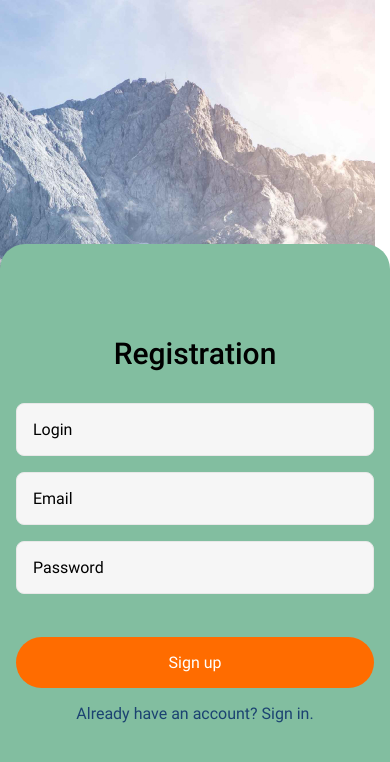
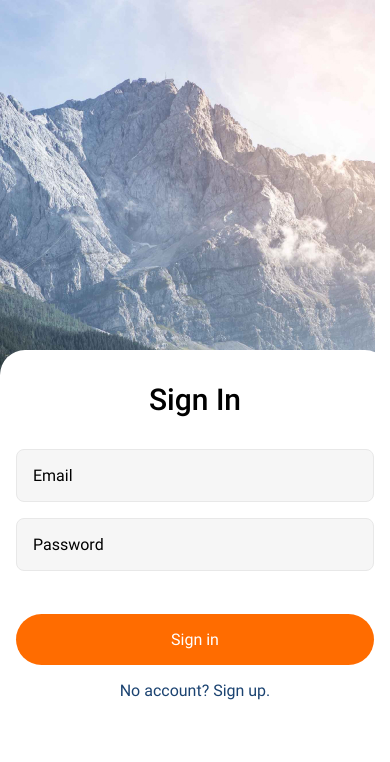
Before and after one commit to GoDmitrAn/goit-reactnative-hw2, a React Native app: screen / in a window 390 px wide. Shown: the top 762 px of the page. Built offline with nearby package versions, Linux system fonts and the light colour scheme.

Commit message:
regScreen and logScreen

```diff
--- a/App.js
+++ b/App.js
@@ -2,11 +2,8 @@ import { StatusBar } from "expo-status-bar";
 import React, { useEffect, useState, useCallback } from "react";
 import {
   StyleSheet,
-  Text,
   View,
   ImageBackground,
-  TextInput,
-  TouchableOpacity,
   Platform,
   KeyboardAvoidingView,
   Keyboard,
@@ -15,20 +12,15 @@ import {
 } from "react-native";
 import * as Font from "expo-font";
 import * as SplashScreen from "expo-splash-screen";
-import { RegistrationScreen } from "./Screens/RegistrationScreen";
-
-const initialState = {
-  email: "",
-  password: "",
-};
+// import { RegistrationScreen } from "./Screens/RegistrationScreen";
+import { LoginScreen } from "./Screens/LoginScreen";
 
 // Keep the splash screen visible while we fetch resources
 SplashScreen.preventAutoHideAsync();
 
 export default function App() {
-  // console.log(Platform.OS);
   const [isShowKeyboard, setIsShowKeyboard] = useState(false);
-  const [state, setState] = useState(initialState);
+
   const [isReady, setIsReady] = useState(false);
   const [dimensions, setDimensions] = useState(
     Dimensions.get("window").width - 40 * 2
@@ -51,14 +43,14 @@ export default function App() {
       }
     }
     const onChange = () => {
-      const width = Dimensions.get("window").width - 40 * 2;
+      const width = Dimensions.get("window").width;
       console.log("width", width);
       setDimensions(width);
     };
     Dimensions.addEventListener("change", onChange);
     prepare();
     return () => {
-      // Dimensions.removeEventListener("change", onChange);
+      Dimensions.removeEventListener("change", onChange);
     };
   }, []);
 
@@ -73,12 +65,6 @@ export default function App() {
     }
   }, [isReady]);
 
-  const keyboardHide = () => {
-    setIsShowKeyboard(false);
-    Keyboard.dismiss();
-    console.log(state);
-    setState(initialState);
-  };
   const keyboardHideAnyTouch = () => {
     setIsShowKeyboard(false);
     Keyboard.dismiss();
@@ -99,56 +85,16 @@ export default function App() {
             style={{ flex: 1 }}
           >
             <View style={styles.section}>
-              <RegistrationScreen />
-
-              {/* <View style={styles.header}>
-                <Text style={styles.headerTitle} textAlign={"center"}>
-                  My first app!
-                </Text>
-              </View>
-              <View
-                style={{
-                  ...styles.form,
-                  marginBottom: isShowKeyboard ? 10 : 50,
-                  width: dimensions,
-                }}
-              >
-                <View style={{ marginTop: 30 }}>
-                  <Text style={styles.inputTitle}>EMAIL ADDRES</Text>
-                  <TextInput
-                    style={styles.input}
-                    textAlign={"center"}
-                    onFocus={() => setIsShowKeyboard(true)}
-                    value={state.email}
-                    onChangeText={(value) =>
-                      setState((prevState) => ({ ...prevState, email: value }))
-                    }
-                  />
-                </View>
-                <View style={{ marginTop: 20 }}>
-                  <Text style={styles.inputTitle}>PASSWORD</Text>
-                  <TextInput
-                    style={styles.input}
-                    textAlign={"center"}
-                    secureTextEntry={true}
-                    onFocus={() => setIsShowKeyboard(true)}
-                    value={state.password}
-                    onChangeText={(value) =>
-                      setState((prevState) => ({
-                        ...prevState,
-                        password: value,
-                      }))
-                    }
-                  />
-                </View>
-                <TouchableOpacity
-                  activeOpacity={0.8}
-                  style={styles.btn}
-                  onPress={keyboardHide}
-                >
-                  <Text style={styles.btnTitle}>SIGN IN</Text>
-                </TouchableOpacity>
-              </View> */}
+              {/* <RegistrationScreen
+                isShowKeyboard={isShowKeyboard}
+                setIsShowKeyboard={setIsShowKeyboard}
+                dimensions={dimensions}
+              /> */}
+              <LoginScreen
+                isShowKeyboard={isShowKeyboard}
+                setIsShowKeyboard={setIsShowKeyboard}
+                dimensions={dimensions}
+              />
             </View>
           </KeyboardAvoidingView>
         </ImageBackground>
@@ -180,47 +126,47 @@ const styles = StyleSheet.create({
     flex: 1,
     resizeMode: "cover",
   },
-  input: {
-    height: 50,
+  // input: {
+  //   height: 50,
 
-    borderWidth: 2,
-    borderRadius: 10,
-    borderColor: "#d0b887",
-    color: "#fff",
-    fontSize: 26,
-  },
-  form: {
-    // marginHorizontal: 30
-  },
-  inputTitle: {
-    marginBottom: 10,
-    fontSize: 18,
+  //   borderWidth: 2,
+  //   borderRadius: 10,
+  //   borderColor: "#d0b887",
+  //   color: "#fff",
+  //   fontSize: 26,
+  // },
+  // form: {
+  //   // marginHorizontal: 30
+  // },
+  // inputTitle: {
+  //   marginBottom: 10,
+  //   fontSize: 18,
 
-    color: "#fff5ee",
-    fontFamily: "Roboto-Reg",
-  },
-  btn: {
-    marginTop: 30,
-    height: 40,
-    borderRadius: 10,
-    justifyContent: "center",
-    alignItems: "center",
-    fontSize: 18,
-    marginHorizontal: 20,
-    ...Platform.select({
-      ios: {
-        backgroundColor: "transparent",
-        borderColor: "#00bfff",
-        borderWidth: 2,
-      },
-      android: {
-        backgroundColor: "#ff7f50",
-        borderColor: "transparent",
-      },
-    }),
-  },
-  btnTitle: {
-    fontSize: 18,
-    color: Platform.OS === "ios" ? "#00bfff" : "#fff8dc",
-  },
+  //   color: "#fff5ee",
+  //   fontFamily: "Roboto-Reg",
+  // },
+  // btn: {
+  //   marginTop: 30,
+  //   height: 40,
+  //   borderRadius: 10,
+  //   justifyContent: "center",
+  //   alignItems: "center",
+  //   fontSize: 18,
+  //   marginHorizontal: 20,
+  //   ...Platform.select({
+  //     ios: {
+  //       backgroundColor: "transparent",
+  //       borderColor: "#00bfff",
+  //       borderWidth: 2,
+  //     },
+  //     android: {
+  //       backgroundColor: "#ff7f50",
+  //       borderColor: "transparent",
+  //     },
+  //   }),
+  // },
+  // btnTitle: {
+  //   fontSize: 18,
+  //   color: Platform.OS === "ios" ? "#00bfff" : "#fff8dc",
+  // },
 });
--- a/Screens/LoginScreen.jsx
+++ b/Screens/LoginScreen.jsx
@@ -0,0 +1,131 @@
+import { useState } from "react";
+
+import {
+  StyleSheet,
+  Text,
+  TextInput,
+  TouchableOpacity,
+  View,
+  Keyboard,
+} from "react-native";
+
+const initialState = {
+  email: "",
+  password: "",
+};
+export const LoginScreen = ({
+  isShowKeyboard,
+  setIsShowKeyboard,
+  dimensions,
+}) => {
+  const [state, setState] = useState(initialState);
+
+  const keyboardHide = () => {
+    setIsShowKeyboard(false);
+    Keyboard.dismiss();
+    console.log(state);
+    setState(initialState);
+  };
+
+  return (
+    <View style={styles.formBox}>
+      <Text style={styles.titleForm}>Sign In</Text>
+      <View
+        style={{
+          ...styles.form,
+          marginBottom: isShowKeyboard ? -90 : 144,
+          marginHorizontal: dimensions < 400 ? 16 : 50,
+        }}
+      >
+        <TextInput
+          placeholder="Email"
+          value={state.email}
+          style={styles.input}
+          onFocus={() => setIsShowKeyboard(true)}
+          onBlur={() => {
+            setIsShowKeyboard(false);
+          }}
+          onChangeText={(value) =>
+            setState((prevState) => ({ ...prevState, email: value }))
+          }
+        />
+        <TextInput
+          placeholder="Password"
+          value={state.password}
+          style={{ ...styles.input, marginBottom: 43 }}
+          secureTextEntry={true}
+          onFocus={() => setIsShowKeyboard(true)}
+          onBlur={() => {
+            setIsShowKeyboard(false);
+          }}
+          onChangeText={(value) =>
+            setState((prevState) => ({ ...prevState, password: value }))
+          }
+        />
+        <TouchableOpacity
+          activeOpacity={0.8}
+          style={styles.btn}
+          onPress={keyboardHide}
+        >
+          <Text style={styles.btnTitle}>Sign in</Text>
+        </TouchableOpacity>
+        <Text style={styles.bottomText}>No account? Sign up.</Text>
+      </View>
+    </View>
+  );
+};
+const styles = StyleSheet.create({
+  formBox: {
+    backgroundColor: "#fff",
+    paddingTop: 32,
+
+    borderTopLeftRadius: 25,
+    borderTopRightRadius: 25,
+    position: "relative",
+  },
+
+  titleForm: {
+    textAlign: "center",
+    marginBottom: 32,
+    fontSize: 30,
+    lineHeight: 35.16,
+    fontFamily: "Roboto-Med",
+  },
+  form: { marginHorizontal: 16 },
+  input: {
+    padding: 16,
+    fontSize: 16,
+    lineHeight: 19,
+    fontFamily: "Roboto-Reg",
+    backgroundColor: "#F6F6F6",
+    borderWidth: 1,
+    borderColor: "#E8E8E8",
+    borderRadius: 8,
+    marginBottom: 16,
+  },
+
+  btn: {
+    paddingTop: 16,
+    paddingBottom: 16,
+
+    backgroundColor: "#FF6C00",
+    borderRadius: 100,
+    marginBottom: 16,
+  },
+  btnTitle: {
+    fontFamily: "Roboto-Reg",
+    fontSize: 16,
+    lineHeight: 19,
+    marginBottom: 16,
+    color: "#fff",
+    marginBottom: 0,
+    textAlign: "center",
+  },
+  bottomText: {
+    textAlign: "center",
+    fontSize: 16,
+    lineHeight: 19,
+    fontFamily: "Roboto-Reg",
+    color: "#1B4371",
+  },
+});
--- a/Screens/RegistrationScreen.jsx
+++ b/Screens/RegistrationScreen.jsx
@@ -1,23 +1,100 @@
+import { useState } from "react";
+
 import {
   StyleSheet,
   Text,
   TextInput,
   TouchableOpacity,
   View,
+  Keyboard,
 } from "react-native";
+import { MaterialIcons } from "@expo/vector-icons";
+const initialState = {
+  login: "",
+  email: "",
+  password: "",
+};
+export const RegistrationScreen = ({
+  isShowKeyboard,
+  setIsShowKeyboard,
+  dimensions,
+}) => {
+  const [state, setState] = useState(initialState);
 
-export const RegistrationScreen = () => {
+  const keyboardHide = () => {
+    setIsShowKeyboard(false);
+    Keyboard.dismiss();
+    console.log(state);
+    setState(initialState);
+  };
+
   return (
     <View style={styles.formBox}>
+      <View
+        style={[
+          styles.userPhotoBox,
+          { transform: [{ translateX: -60 }, { translateY: -60 }] },
+        ]}
+      >
+        <View style={styles.userPhoto}></View>
+        <MaterialIcons
+          name="add-circle-outline"
+          size={25}
+          style={styles.addUserBtn}
+        />
+      </View>
       <Text style={styles.titleForm}>Registration</Text>
-      <View style={styles.form}>
-        <TextInput placeholder="Login" style={styles.input} />
-        <TextInput placeholder="Email" style={styles.input} />
+      <View
+        style={{
+          ...styles.form,
+          marginBottom: isShowKeyboard ? -90 : 78,
+          marginHorizontal: dimensions < 400 ? 16 : 50,
+        }}
+      >
+        <TextInput
+          placeholder="Login"
+          value={state.login}
+          style={styles.input}
+          onFocus={() => {
+            setIsShowKeyboard(true);
+          }}
+          onBlur={() => {
+            setIsShowKeyboard(false);
+          }}
+          onChangeText={(value) =>
+            setState((prevState) => ({ ...prevState, login: value }))
+          }
+        />
+        <TextInput
+          placeholder="Email"
+          value={state.email}
+          style={styles.input}
+          onFocus={() => setIsShowKeyboard(true)}
+          onBlur={() => {
+            setIsShowKeyboard(false);
+          }}
+          onChangeText={(value) =>
+            setState((prevState) => ({ ...prevState, email: value }))
+          }
+        />
         <TextInput
           placeholder="Password"
+          value={state.password}
           style={{ ...styles.input, marginBottom: 43 }}
+          secureTextEntry={true}
+          onFocus={() => setIsShowKeyboard(true)}
+          onBlur={() => {
+            setIsShowKeyboard(false);
+          }}
+          onChangeText={(value) =>
+            setState((prevState) => ({ ...prevState, password: value }))
+          }
         />
-        <TouchableOpacity activeOpacity={0.8} style={styles.btn}>
+        <TouchableOpacity
+          activeOpacity={0.8}
+          style={styles.btn}
+          onPress={keyboardHide}
+        >
           <Text style={styles.btnTitle}>Sign up</Text>
         </TouchableOpacity>
         <Text style={styles.bottomText}>Already have an account? Sign in.</Text>
@@ -27,11 +104,28 @@ export const RegistrationScreen = () => {
 };
 const styles = StyleSheet.create({
   formBox: {
-    backgroundColor: "#82bea0",
+    backgroundColor: "#fff",
     paddingTop: 92,
-    paddingBottom: 78,
+
     borderTopLeftRadius: 25,
     borderTopRightRadius: 25,
+    position: "relative",
+  },
+  userPhotoBox: {
+    position: "absolute",
+    left: "50%",
+  },
+  userPhoto: {
+    width: 120,
+    height: 120,
+    backgroundColor: "#F6F6F6",
+    borderRadius: 16,
+  },
+  addUserBtn: {
+    position: "absolute",
+    color: "#FF6C00",
+    right: -13,
+    bottom: 14,
   },
   titleForm: {
     textAlign: "center",
@@ -40,10 +134,7 @@ const styles = StyleSheet.create({
     lineHeight: 35.16,
     fontFamily: "Roboto-Med",
   },
-  form: {
-    marginHorizontal: 16,
-    marginBottom: 43,
-  },
+  form: { marginHorizontal: 16 },
   input: {
     padding: 16,
     fontSize: 16,
@@ -55,6 +146,7 @@ const styles = StyleSheet.create({
     borderRadius: 8,
     marginBottom: 16,
   },
+
   btn: {
     paddingTop: 16,
     paddingBottom: 16,
```
